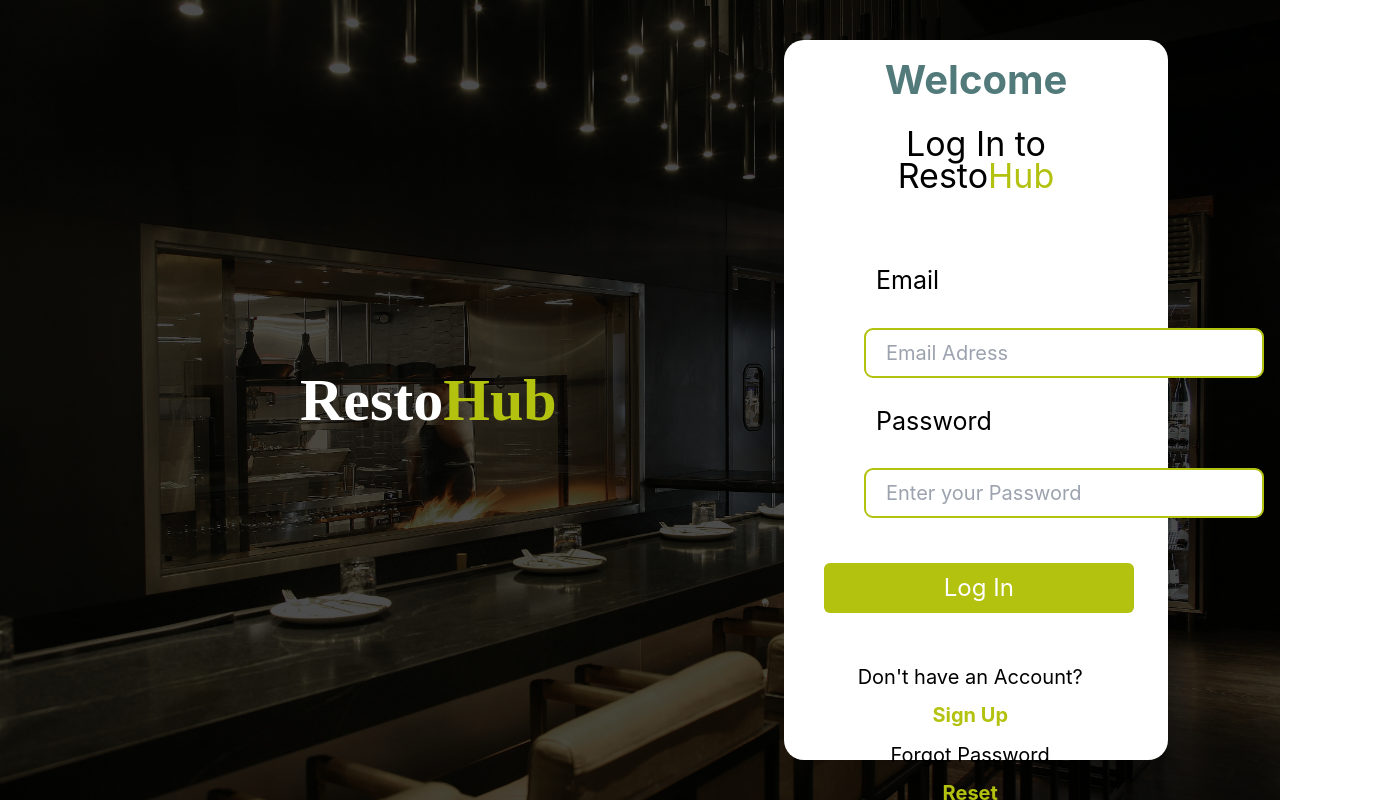
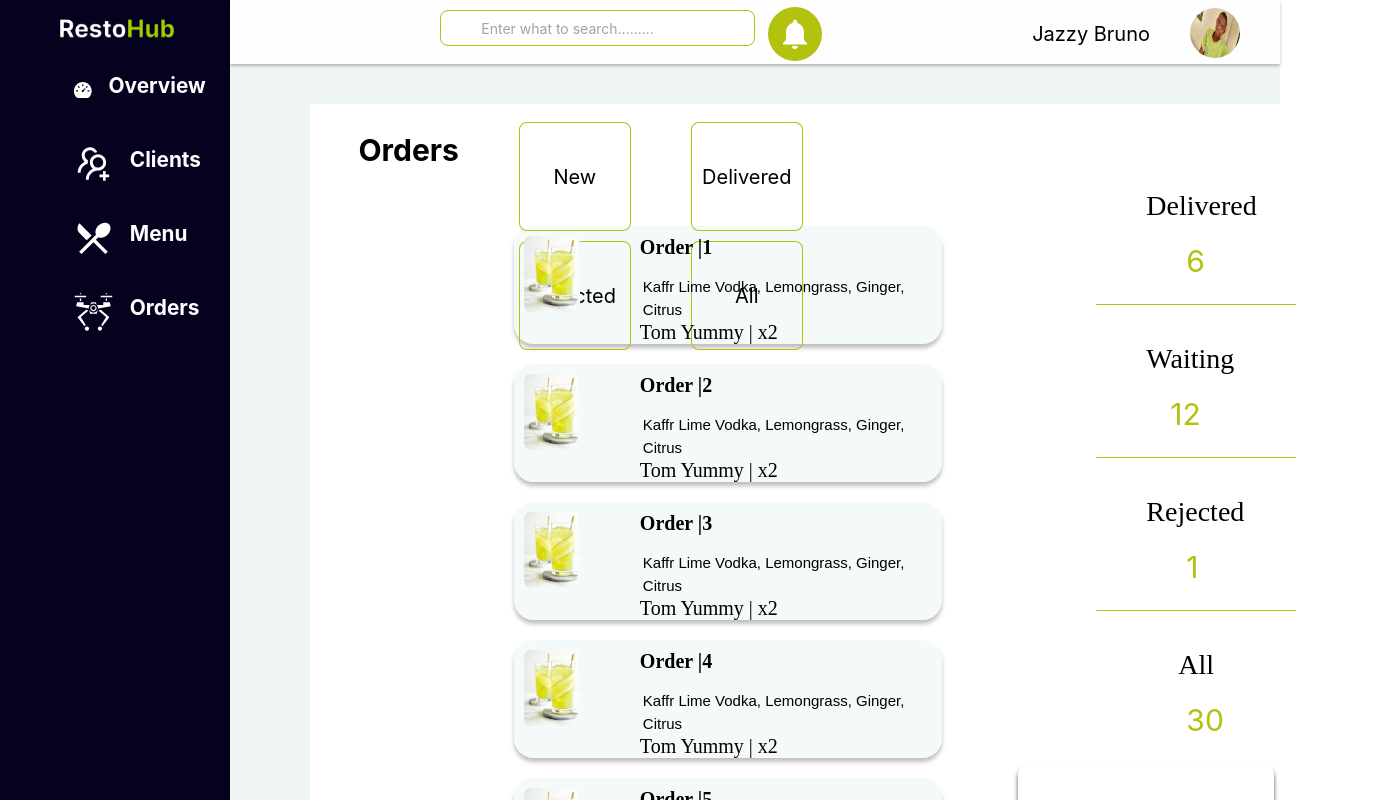
Before and after one commit to jazzybruno/restohub, a React (Create React App) app: page /orders in a window 1280 px wide. Before the commit this address led to /login. Shown: the top 800 px of the page, 1373 px wide, since content can reach past the window. Built offline with nearby package versions, Linux system fonts and the light colour scheme.

Commit message:
Changed the navigation and sidebar

```diff
--- a/src/App.js
+++ b/src/App.js
@@ -12,7 +12,7 @@ import Profile from "./components/profile/restaurant";
 import Footer from "./components/UI/footer";
 
 const App = () => {
-  const [isLoggedIn, setIsLoggedIn] = useState();
+  const [isLoggedIn, setIsLoggedIn] = useState(true);
 
   const loggedInHandlerfalse = (val) => {
     setIsLoggedIn(val);
--- a/src/components/Dashboard/navbar.jsx
+++ b/src/components/Dashboard/navbar.jsx
@@ -1,7 +1,8 @@
-import prof from "../images/prof.png";
-import notification from "../images/not.png";
-import search from "../images/search.png";
+import prof from "../images/bruno.jpg";
+// import notification from "../images/not.png";
+// import search from "../images/search.png";
 import './overview.css'
+import {MdNotifications} from 'react-icons/md';
 
 
 const NavBar =()=>{
@@ -9,16 +10,19 @@ const NavBar =()=>{
   return(
 <div className="navbar flex">
 
+
   <input
     type="text"
     className="serch text-sm  pl-10"
     placeholder="Enter what to search........."
   />
+  <div className="notificate mt-1">
+    <MdNotifications className="helloNotifer" />
+   {/* <img className=" h-10 mr-10 ml-7 " src={notification} alt="note" /> */}
+   </div>
   <div className="info flex ml-auto mr-10 mt-2">
-    <img className="h-10" src={search} alt="" />
-    <img className="h-10 mr-10 ml-7 " src={notification} alt="note" />
-    <p className="text-xl mt-2 mr-10">{name}</p>
-    <img className="h-10" src={prof} alt="note" />
+    <p className="text-xl mt-3 mr-10">{name}</p>
+    <img className="profilepic " src={prof} alt="note" />
   </div>
 </div>
   );
--- a/src/components/Dashboard/overview.css
+++ b/src/components/Dashboard/overview.css
@@ -3,31 +3,28 @@
 @tailwind utilities;
 
 .overview {
-  background-color: #fff;
+  background-color: #000;
   height: 100%;
   width: 100%;
+
   display: flex;
 }
 
 .sidebar {
   background-color: #05021F;
-  height: 110vh;
   width: 18%;
   position: sticky;
-  top: 0px;
+  top: 0;
 }
 
 .otherbar {
   background-color: #eff4f4;
-  height: 160vh;
-  width: 82%;
-}
-.over {
-  cursor: pointer;
+  /* height: 160vh; */
+  width: 100%;
 }
 
 .navbar {
-  width: full;
+  width: 100%;
   background-color: #fff;
   height: 8vh;
   background: #fffefe;
@@ -110,20 +107,11 @@ margin-top: 6%;
     height: 160vh;
     width: 82%;
   }
-  .over {
-    cursor: pointer;
-    padding-top: 44px;
-  }
+
 
   .logo>img{
     width: 120px;
     height: 60px;
-  }
-
-  .over>img {
-    cursor: pointer;
-    width: 26px;
-    margin-left: -19px;
   }
 
   .navbar {
@@ -247,3 +235,71 @@ margin-top: 6%;
 
   }
 }
+
+.notificate{
+  background-color: #b3c10f;
+  width: 60px;
+  margin-right: 30px;
+  border-radius: 50%;
+  height: 60px;
+  align-items: center;
+  justify-content: center;
+  text-align: center;
+  transform: scale(0.9,0.9);
+  margin-left: 10px;
+  cursor: pointer;
+}
+
+
+.helloNotifer{
+  font-size: 2.5em;
+  color: white;
+  font-weight: bold;
+  margin-left: auto;
+  margin-right: auto;
+  margin-top: 10px;
+  margin-bottom: auto;
+}
+
+.profilepic{
+  border-radius: 50%;
+  height: 50px;
+  width: 50px;
+  /* margin-top: 8px; */
+
+}
+
+
+.iconsSide{
+  font-size: 2em;
+}
+
+.over >p{
+margin-left: 10px;
+}
+
+.overlink > span{
+  transform: scale(1.3,1.3);
+}
+
+
+.overlink {
+  margin-left: 3rem;
+  margin-bottom: 2rem;
+}
+
+.overlink :hover{
+background-color: #b3c10f;
+border-radius: 10px;
+padding: 10px;
+padding-left: -20px;
+transition: ease-in 0.2s;
+/* color: black; */
+}
+
+/* .overlink a :active{
+  transform: scale(1.3,1.3);
+  background-color: #b3c10f;
+  border-radius: 10px;
+  /* padding: 10px; */
+  /* padding-left: -20px; */
--- a/src/components/Dashboard/sidebar.jsx
+++ b/src/components/Dashboard/sidebar.jsx
@@ -1,71 +1,47 @@
 import React from "react";
 import logo from "../images/logo.png";
 import "./overview.css";
-import overview from "../images/over.png";
-import menu from "../images/menu.png";
-import orders from "../images/orders.png";
-import profile from "../images/profile.png";
-import users from "../images/users.png";
-import table from "../images/table.png";
-import settings from "../images/Settings.png";
-import clients from "../images/clients.png";
+
+import { AiFillDashboard } from "react-icons/ai";
+import { AiOutlineUsergroupAdd } from "react-icons/ai";
+import { MdOutlineRestaurantMenu } from "react-icons/md";
+import { GiDeliveryDrone } from "react-icons/gi";
+import { CgProfile } from "react-icons/cg";
+import { FiSettings } from "react-icons/fi";
 
 const SideBar = () => {
   return (
     <div className="sidebar">
       <div className="logo mx-10">
         <img src={logo} alt="The logo of the app" />
+        <div></div>
 
-        <a href="/overview">
-          <div className="over flex">
+        <a className="overlink " href="/overview">
+          <span className="text-white  flex gap-3">
             {" "}
-            <img src={overview} alt="" />{" "}
-            <p className="text-white my-auto  mx-auto text-xl">Overview</p>
-          </div>
+            <AiFillDashboard className="iconsSide" /> Overview
+          </span>
         </a>
 
-        <a href="/clients">
-          <div className="over flex">
-            {" "}
-            <img src={clients} alt="" />{" "}
-            <p className="text-white my-auto  mx-auto text-xl">Clients</p>
-          </div>
+        <a className="overlink" href="/clients">
+          <span className="text-white  flex gap-3">
+            <AiOutlineUsergroupAdd className="iconsSide" /> Clients
+          </span>
         </a>
 
-
-          <div className="over flex">
-            {" "}
-            <img src={table} alt="" />{" "}
-            <p className="text-white my-auto  mx-auto text-xl">Table</p>
-          </div>
-
-
-        <a href="/menu">
-          <div className="over flex">
-            {" "}
-            <img src={menu} alt="" />{" "}
-            <p className="text-white my-auto  mx-auto text-xl">Menu</p>
-          </div>
+        <a className="overlink" href="/menu">
+          <span className="text-white  flex gap-3">
+            <MdOutlineRestaurantMenu className="iconsSide" /> Menu
+          </span>
         </a>
 
-
-          <div  className=" over flex mt-5">
-            {" "}
-            <img src={users} alt="" />{" "}
-            <p className="text-white my-auto  mx-auto text-xl">Users</p>
-          </div>
-
-
-        <a href="/orders">
-          <div className="over flex mt-5">
-            {" "}
-            <img src={orders} alt="" />{" "}
-            <p className="text-white my-auto  mx-auto text-xl">Orders</p>
-          </div>
+        <a className="overlink" href="/orders">
+          <span className="text-white  flex gap-3">
+            <GiDeliveryDrone className="iconsSide" /> Orders
+          </span>
         </a>
 
-
-          <div className="over flex">
+        {/* <div className="over flex">
             {" "}
             <img src={profile} alt="" />{" "}
             <p className="text-white my-auto  mx-auto text-xl">Profile</p>
@@ -78,7 +54,7 @@ const SideBar = () => {
             <img src={settings} alt="" />{" "}
             <p className="text-white my-auto  mx-auto text-xl">Settings</p>
           </div>
-
+          */}
       </div>
     </div>
   );
--- a/src/components/Menu/menu.css
+++ b/src/components/Menu/menu.css
@@ -4,7 +4,8 @@
 
 .mainmenu {
   background-color: #eff4f4;
-  width: 82%;
+    /* height: 160vh; */
+    width: 100%;
 }
 
 .menus {
--- a/src/components/UI/order.css
+++ b/src/components/UI/order.css
@@ -3,14 +3,15 @@
     box-shadow: 0px 4px 4px rgba(0, 0, 0, 0.25);
     border-radius: 20px;
     width: 740px;
-    height: 84px;
     display: flex;
     gap: 20px;
     margin-top: 20px;
     margin-left: 20px;
+
   }
 
-  .container :nth-child(1) {
+
+  .container :nth-child(2) {
     padding-left: 30px;
     padding-top: 30px;
     font-family: "Alice";
@@ -25,28 +26,34 @@
     flex-direction: column;
   }
 
-  .container_2 :nth-child(1), .container_2 :nth-child(3) {
+  .container_2 :nth-child(2), .container_3 :nth-child(4) {
     font-family: sans-serif;
     font-style: normal;
     font-weight: 400;
     font-size: 15px;
-    line-height: 11px;
-    margin-top: -10px;
+    /* line-height: 11px; */
+    margin-left: -27px;
+    margin-top: -14px;
   }
 
-  .container_2 :nth-child(3) {
+  .container_2 :nth-child(4) {
     line-height: 11px;
-    margin-top: 13px !important;
+    /* margin-top: 13px !important; */
     margin-right: 170px;
     font-weight: bolder !important;
   }
 
-  .desct{
-    margin-left: 30px;
-  }
+
 
   .orderuimage{
     width: 6vw;
     height: 12vh;
-    margin-top: -17%;
+    padding: 10px;
+    border-radius: 20%;
   }
+
+
+  .ordersde{
+    margin-top: -20px;
+    font-weight: bold;
+  }
--- a/src/components/UI/order.jsx
+++ b/src/components/UI/order.jsx
@@ -5,9 +5,10 @@ const Odd = (props) => {
   return (
 
         <div className="container">
-        <div>{`Order |${props.number}`}</div>
-        <div > <img className="orderuimage" src={props.img} alt="orderlist" /> </div>
+           <div > <img className="orderuimage" src={props.img} alt="orderlist" /> </div>
+
         <div className="container_2">
+        <div className="ordersde">{`Order |${props.number}`}</div>
           <div>{props.title}</div>
           <div className="desct">{props.desc}</div>
         </div>
--- a/src/components/clients/clients.css
+++ b/src/components/clients/clients.css
@@ -3,8 +3,10 @@
 @tailwind utilities;
 
 .otherClients{
+
     background-color: #eff4f4;
-    width: 82%;
+    /* height: 160vh; */
+    width: 100%;
 }
 
 .text-client{
--- a/src/components/orders/order.css
+++ b/src/components/orders/order.css
@@ -4,8 +4,9 @@
 
 
 .othercontent{
-    background-color: #eff4f4;
-    width: 82%;
+  background-color: #eff4f4;
+  /* height: 160vh; */
+  width: 100%;
 }
 
 .buttonOrder button{
```
Also changed, not shown: src/components/images/bruno.jpg (added).
